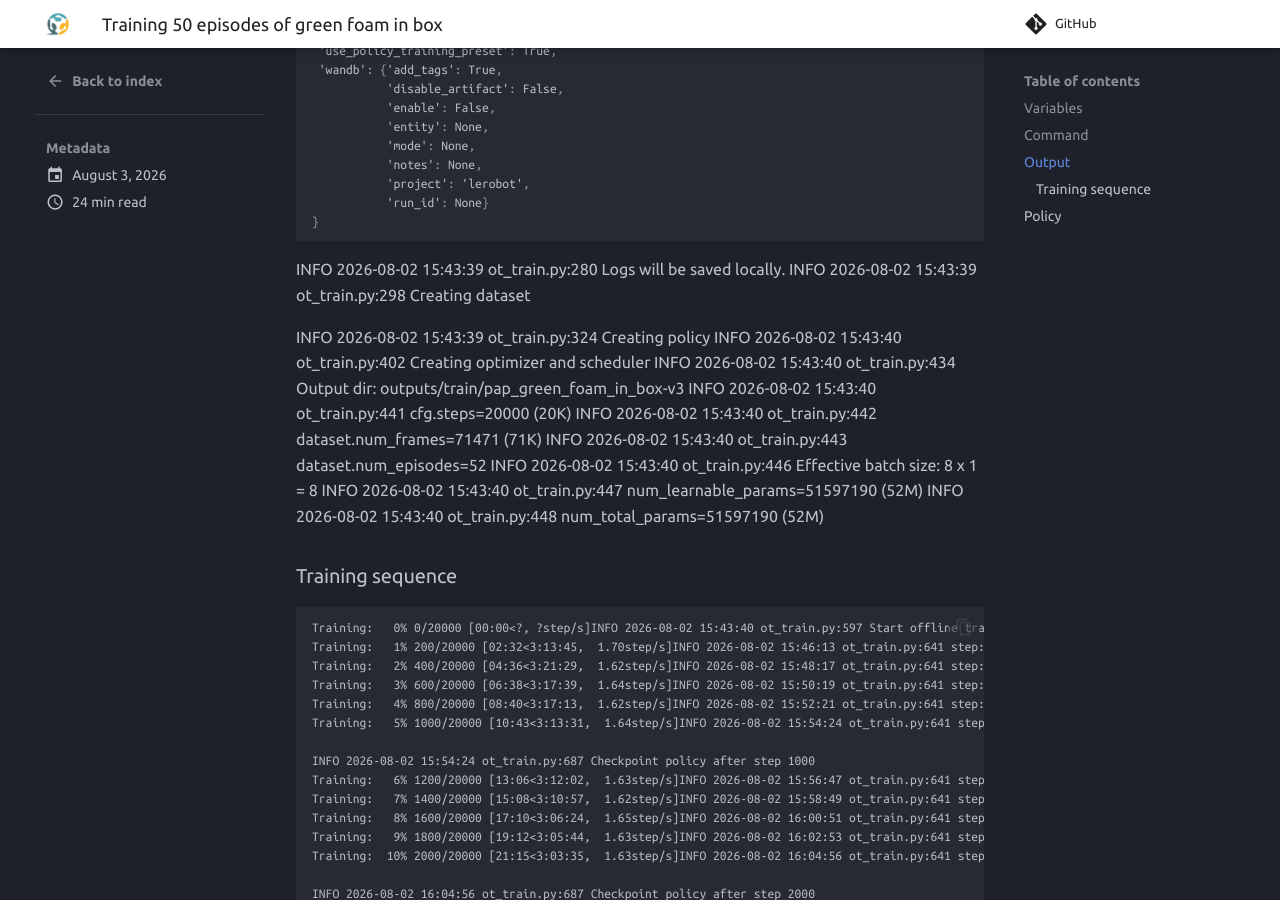
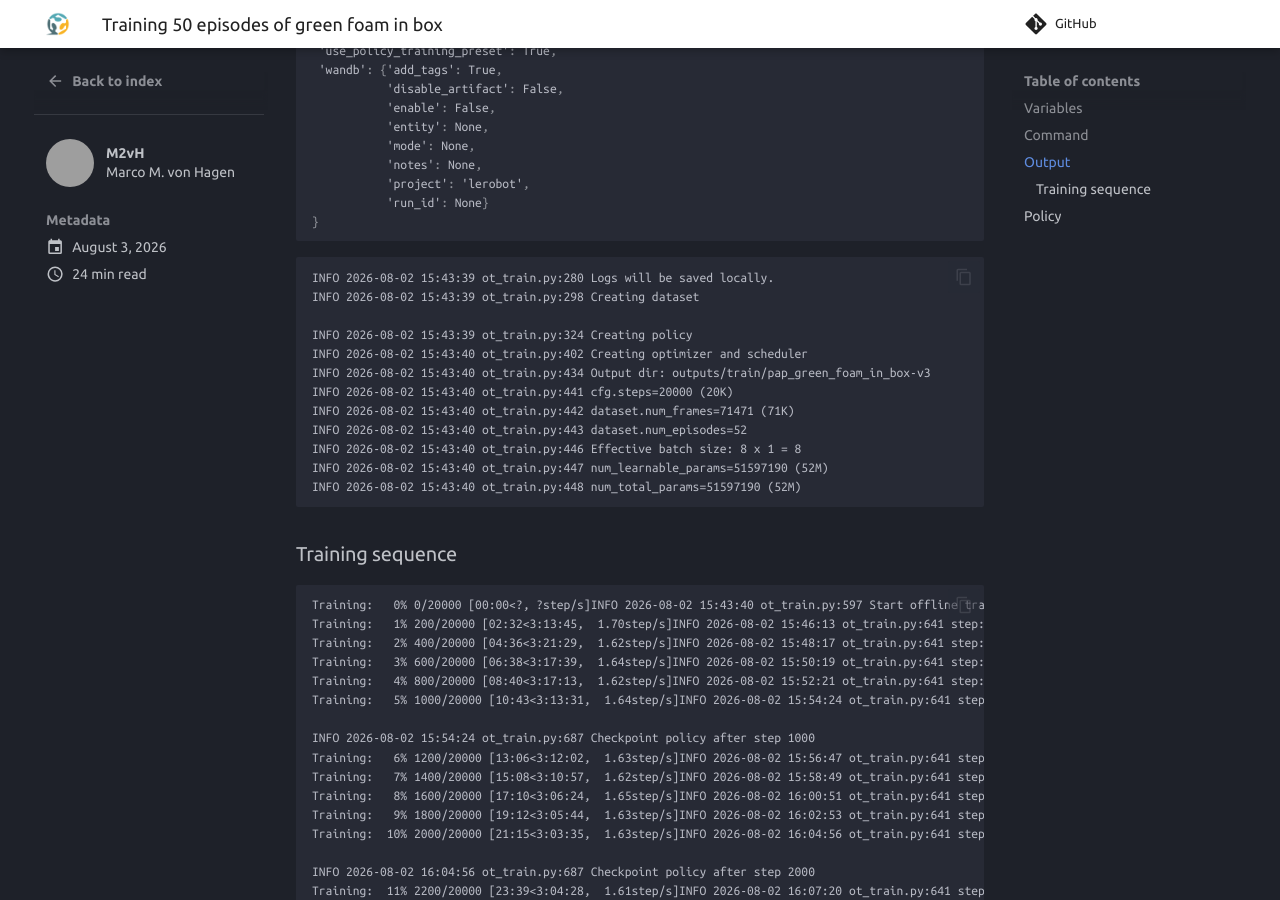
Before and after one commit to garagelab-dus/protolab-robo-docs, an MkDocs documentation site: the page built from docs/blog/posts/post-training-50-episodes-of-green-v3.md, in a window 1280 px wide and 900 px high, scrolled down 3660 px. Built offline with MkDocs 1.6.1 and Material for MkDocs 9.7.7, drawn with Linux system fonts in a browser that asks for light colours; comment, search, counter and statistics services are not loaded; grey boxes are pictures that could not be loaded.

Commit message:
add authors file

````diff
--- a/docs/.authors.yml
+++ /dev/null
@@ -1,5 +0,0 @@
-authors:
-  m2vh:
-    name: "M2vH"        # Author name
-    description: "Marco M. von Hagen" # Author description
-    # avatar: https://example.com         # url Author avatar
--- /dev/null
+++ b/docs/blog/.authors.yml
@@ -0,0 +1,5 @@
+authors:
+  m2vh:
+    name: "M2vH"
+    description: "Marco M. von Hagen"
+    avatar: "https://avatars.githubusercontent.com/u/11768801?s=400&u=fe4579731627e22deec01e24b9e09b1a4d4dd011&v=4"
--- a/docs/blog/posts/post-training-50-episodes-of-green-v3.md
+++ b/docs/blog/posts/post-training-50-episodes-of-green-v3.md
@@ -1,6 +1,7 @@
 ---
 title: "Training 50 episodes of green foam in box"
 date: 2026-08-03
+authors: [m2vh]
 ---
 
 We did a training on our first dataset.
@@ -194,6 +195,7 @@ INFO 2026-08-02 15:43:39 ot_train.py:272
 }
 ```
 
+```txt
 INFO 2026-08-02 15:43:39 ot_train.py:280 Logs will be saved locally.
 INFO 2026-08-02 15:43:39 ot_train.py:298 Creating dataset
 
@@ -206,6 +208,7 @@ INFO 2026-08-02 15:43:40 ot_train.py:443 dataset.num_episodes=52
 INFO 2026-08-02 15:43:40 ot_train.py:446 Effective batch size: 8 x 1 = 8
 INFO 2026-08-02 15:43:40 ot_train.py:447 num_learnable_params=51597190 (52M)
 INFO 2026-08-02 15:43:40 ot_train.py:448 num_total_params=51597190 (52M)
+```
 
 ### Training sequence
 
--- a/mkdocs.yml
+++ b/mkdocs.yml
@@ -27,6 +27,8 @@ theme:
 # we have a blog plugin
 plugins:
   - blog:
+      authors: true
+      authors_file: blog/.authors.yml
       blog_toc: true
       post_readtime_words_per_minute: 300
 
````
Also changed, not shown: docs/Tipps-Und-Tricks/Test-Der-Umgebung.md (+4 -0 lines).
